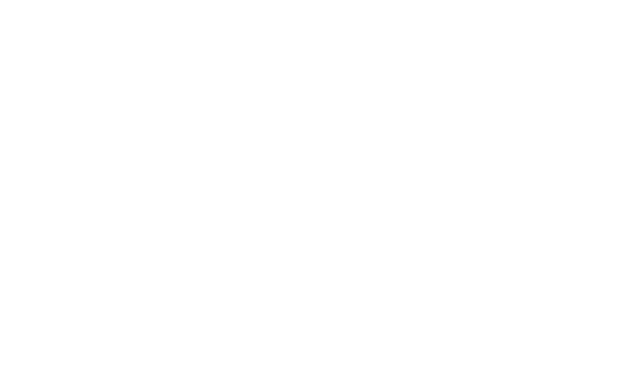
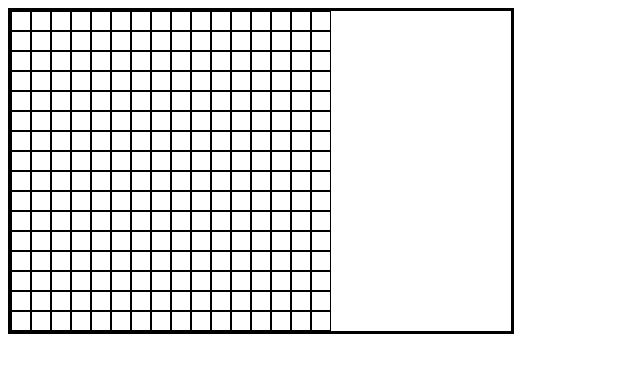
Before and after one commit to pjpzaf/Etch-a-Sketch, a plain HTML site: page index.html in a window 1280 px wide. Shown: the whole page, without its empty margins (0-640 px from the left). Drawn offline with Linux system fonts and the light colour scheme.

Commit message:
Added html and js code to match problem specs

```diff
--- a/index.html
+++ b/index.html
@@ -7,6 +7,7 @@
         <script type="text/javascript" src="index.js" defer></script>
     </head>
     <body>
-
+        <!-- parent node of 16x16 square divs -->
+        <div id="grid-container"></div>
     </body>
 </html>
--- a/index.js
+++ b/index.js
@@ -0,0 +1,21 @@
+let grid = document.getElementById("grid-container");
+
+
+
+    //To create an NxN grid
+    grid.style.display = "grid";
+    grid.style.gridTemplateRows = "repeat(16, 20px)";
+    grid.style.gridTemplateColumns = "repeat(16, 20px)";
+    grid.style.border = "3px solid black"
+    grid.style.maxHeight = "500px";
+    grid.style.maxWidth = "500px";
+
+    //To create the square divs to be inserted on the grid
+    for (let i=0;i<256;i++) {
+        div = document.createElement('div');
+        div.className = "grid-div"
+        div.style.borderStyle = "solid"
+        div.style.borderWidth = "1px"
+        div.style.borderColor = "black";
+        grid.appendChild(div);
+    }
--- a/style.css
+++ b/style.css
@@ -0,0 +1,3 @@
+/* body {
+    border
+} */
```
